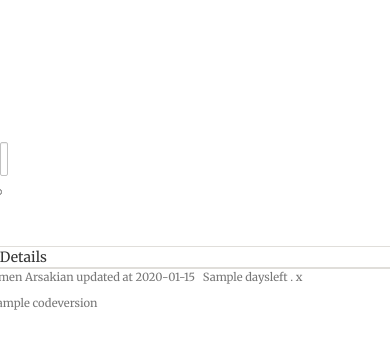
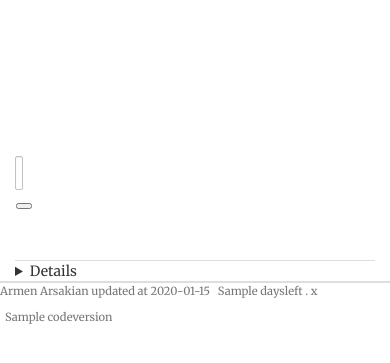
Before and after one commit to aarsakian/Blog, a Flask app: template blog/templates/404.html in a window 390 px wide. Shown: the top 363 px of the page. Run offline with Flask 2, Linux system fonts and the light colour scheme; the template is opened without the code that fills it: most values are stand-ins (such as "Sample title", 1, 10 or a date in 2020); data that the repository does not hold is empty; parts of the project's set-up code (start-up, migrations or seed data) failed here and were passed over; some libraries are stand-ins or nearby versions.

Commit message:
mobile screens layout improvements

```diff
--- a/blog/templates/posts.html
+++ b/blog/templates/posts.html
@@ -14,7 +14,7 @@
 {% endblock %}
 
 {% block content%}
-<div class="page-header clear col-12 my-md-5 my-sm-2 my-xs-1">
+<div class="page-header clear p-sm-1 col-12 my-md-5 my-sm-2 my-xs-1">
     <div class="page-header-inner">
         <h1>Recent posts</h1>
 
@@ -22,14 +22,14 @@
 
 </div>
 
-<div id="posts" class="col-12">
+<div id="posts" class="no-gutters">
     {%if posts %}
     {%for Post in posts%}
 
     <div class="row col-12 my-2 mx-0 list post_key" data-id="{{Post.id}}">
 
 
-        <div class="post col-md-9 col-sm-12">
+        <div class="post col-md-9 col-sm-12 px-0">
             <div class="classic">
                 {% set timestamp = Post.timestamp.split(' ') %}
 
--- a/blog/templates/production/posts.html
+++ b/blog/templates/production/posts.html
@@ -1,2 +1,2 @@
-{% extends "rebase/base.html" %} {% block title %}Armen Arsakian personal blog{% endblock %} {% block header %} {{ super() }} {%if tags%} {%for tag in tags%}<meta name="keywords" content="{{tag}}">{% endfor %} {%endif%} {% endblock %} {% block content%}<div class="page-header clear col-12 my-md-5 my-sm-2 my-xs-1"><div class="page-header-inner"><h1>Recent posts</h1></div></div><div id="posts" class="col-12">{%if posts %} {%for Post in posts%}<div class="row col-12 my-2 mx-0 list post_key" data-id="{{Post.id}}"><div class="post col-md-9 col-sm-12"><div class="classic">{% set timestamp = Post.timestamp.split(' ') %}<h3 class="editable"><a href="{{Post.category}}/{{timestamp[-2]}}
+{% extends "rebase/base.html" %} {% block title %}Armen Arsakian personal blog{% endblock %} {% block header %} {{ super() }} {%if tags%} {%for tag in tags%}<meta name="keywords" content="{{tag}}">{% endfor %} {%endif%} {% endblock %} {% block content%}<div class="page-header clear p-sm-1 col-12 my-md-5 my-sm-2 my-xs-1"><div class="page-header-inner"><h1>Recent posts</h1></div></div><div id="posts" class="no-gutters">{%if posts %} {%for Post in posts%}<div class="row col-12 my-2 mx-0 list post_key" data-id="{{Post.id}}"><div class="post col-md-9 col-sm-12 px-0"><div class="classic">{% set timestamp = Post.timestamp.split(' ') %}<h3 class="editable"><a href="{{Post.category}}/{{timestamp[-2]}}
 				/{{timestamp[-1]}}/{{Post.title|trim}}">{{Post.title}}</a></h3><div class="date text-right my-1">Created: {{Post.timestamp}}</div><div class="article clear">{{Post.body|markdown|safe|truncate(250)}}</div></div></div><div class="col-md-3 post text-right row-xs col-xs-12"><div class="links" style="font-size: 22px;">{%if user_ss%}<a class="btn edit" href="/edit/{{Post.id}}">Edit</a>{%endif%} {%if Post.tags%}<a class="tags" href="/tags"><i class="icon-tags"></i></a>{%for tag in Post.tags%}<a class="tag" href="/tags/{{tag}}">{{tag}}</a>{%endfor%} {%endif%}</div></div></div>{% endfor %} {%endif%}</div>{%if user_status and posts%}<div class="links"><a class="btn edit" href="/edit">Edit</a></div>{%endif%} {% endblock %} {% block new_post %} {% include 'new_post.html' %} {% endblock %} {% block footer%} {% include 'footer.html' %} {% endblock %}
--- a/blog/templates/rebase/base.html
+++ b/blog/templates/rebase/base.html
@@ -37,13 +37,14 @@
 <script defer src="{{url_for('static', filename='js/prod/app.min.js')}}"></script>
 
 
-<div class="container-fluid w-100 px-5 row col-12">
+<div class="container-fluid w-100 col-12">
     {% with messages = get_flashed_messages() %}
     {% if messages %}
 
     {% for message in messages %}
     <div class="alert alert-info alert-dismissible fade show p-2 messages" role="alert">
          <strong>{{ message }}</strong>
+        <div class="row">
         <button id="ga-accept" type="button" class="p-1 ml-4 btn btn-primary" data-dismiss="alert" aria-label="Close">
             <span aria-hidden="true">Accept</span>
         </button>
@@ -51,7 +52,7 @@
             <span aria-hidden="true">Decline</span>
         </button>
 
-
+        </div>
     </div>
 
     {% endfor %}
@@ -80,7 +81,7 @@
     </div>
 
 
-    <nav id="hd" class="row col-12 mt-md-3 mb-md-2 mb-xs-1 navbar navbar-expand-md navbar-light">
+    <nav id="hd" class="no-gutters col-12 mt-md-3 mb-md-2 mb-xs-1 navbar navbar-expand-md navbar-light">
         <button class="navbar-toggler" type="button" data-toggle="collapse" data-target="#navbarNav"
                 aria-controls="navbarNav" aria-expanded="false" aria-label="Toggle navigation">
             <span class="navbar-toggler-icon"></span>
@@ -123,10 +124,10 @@
     </nav>
 
 
-    <div class="row col-12" id="bd">
+    <div class="col-12 no-gutters px-1" id="bd">
         {% block content %}<!-- main content area --> {% endblock %}
     </div>
-    <div class="row col-12" id="ld">
+    <div class="row col-12 no-gutters" id="ld">
         {%if user_status%}
         <div id="newpost" class="clear">
             {% block new_post%}{% endblock %}
--- a/blog/templates/rebase/static/css/combined.css
+++ b/blog/templates/rebase/static/css/combined.css
@@ -92,7 +92,6 @@ overflow:hidden;height:100%;color:#111;}/*328f59*/
 .list{border-bottom:1px dotted #c1baaf;}
 .list h3{font-size:1.2em;font-weight:normal;}
 .post .article{font-size:1em;margin-top:3px;min-width:50px; min-height:30px;line-height: 2.1em;
-             padding:2px 10px 2px 10px;
              letter-spacing:0.03em;word-spacing:0.03em;}
 
 .post ul li{display:block;list-style-type:circle}
```
Also changed, not shown: blog/templates/base.html (+6 -5 lines), blog/templates/production/base.html (+1 -1 lines), blog/templates/production/rebase/base.html (+1 -1 lines).
